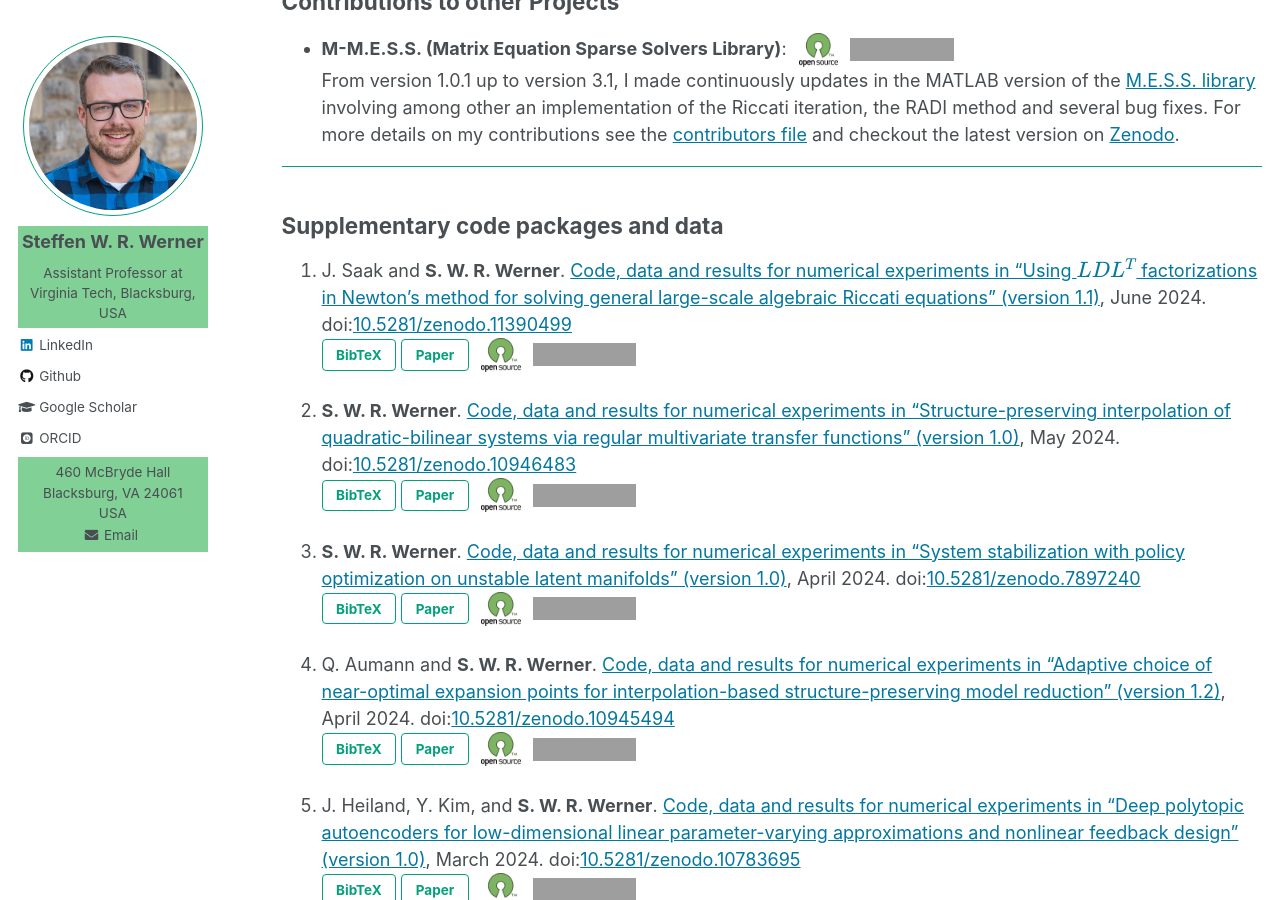
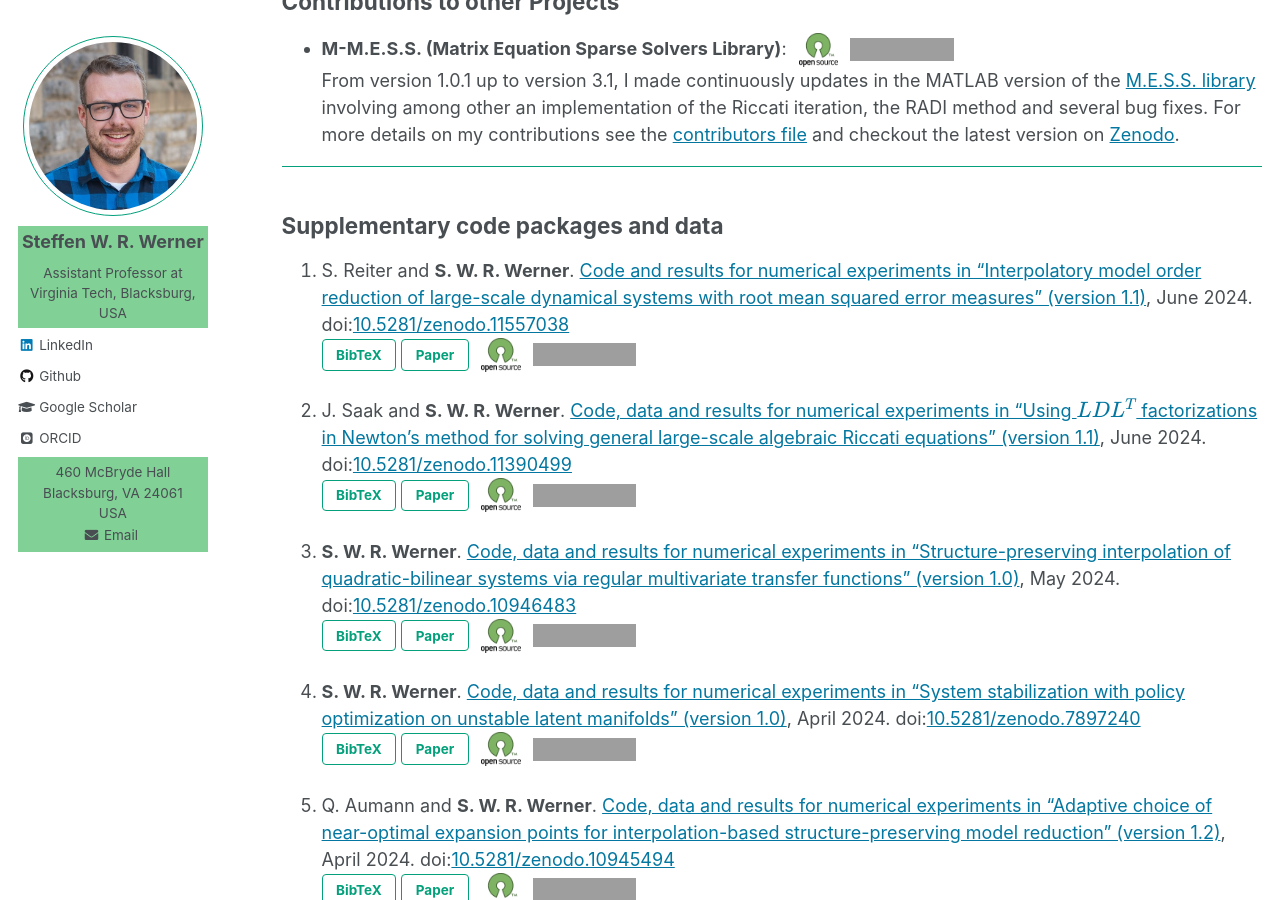
Before and after one commit to ninsteve/ninsteve.github.io, a Jekyll site: the page built from _pages/software.md, in a window 1280 px wide and 900 px high, scrolled down 1022 px. Built offline with Jekyll 4.4.1, drawn with Linux system fonts in a browser that asks for light colours; nearby versions of some CDN libraries; some web fonts are replaced; formulas are drawn with MathJax 3; grey boxes are pictures that could not be loaded.

Commit message:
Added new sup material

```diff
--- a/_pages/software.md
+++ b/_pages/software.md
@@ -115,6 +115,23 @@ author_profile: true
 ---
 
 ## <a name="codepackages"></a>Supplementary code packages and data ##
+
+1.  S. Reiter and <strong>S. W. R. Werner</strong>. <a target="blank_"
+    href="https://doi.org/10.5281/zenodo.11557038">Code and results for
+    numerical experiments in &ldquo;Interpolatory model order reduction of
+    large-scale dynamical systems with root mean squared error measures&rdquo;
+    (version 1.1)</a>,
+    June 2024. doi:<a target="blank_" href="https://doi.org/10.5281/zenodo.11557038">10.5281/zenodo.11557038</a><br />
+    <button id="supReiW24a-pop" class="btn btn--inverse">BibTeX</button>
+    <a target="blank_" href="https://doi.org/10.1016/j.ifacol.2025.03.066"><button
+    class="btn btn--inverse">Paper</button></a>
+    <a target ="_blank"
+    href="https://en.wikipedia.org/wiki/Open-source_software">
+    <img src="../images/open_source_symbol.png" alt="Open Source Software"
+    class="opensource"></a>
+    <a href="https://opensource.org/licenses/BSD-2-Clause">
+    <img src="https://img.shields.io/badge/License-BSD%202--Clause-orange.svg"
+    alt="License: BSD 2-Clause" class="badge"></a>
 
 1.  J. Saak and <strong>S. W. R. Werner</strong>. <a target="blank_"
     href="https://doi.org/10.5281/zenodo.11390499">Code, data and results for
--- a/files/software/bibtex.html
+++ b/files/software/bibtex.html
@@ -2,6 +2,26 @@
 <!-- SUPPLEMENTARY CODE PACKAGES AND DATA                                    -->
 <!--=========================================================================-->
 
+<script>
+  $(function(){
+  $('#supReiW24a-pop').magnificPopup({ items: { src: '#supReiW24a' },
+  closeBtnInside: true, autoFocusLast: false, fixedContentPos: false,
+  type: 'inline' }); });
+</script>
+<div id="supReiW24a" class="bibtex-dialog mfp-hide">
+<pre><code>
+@MISC{supReiW24a,
+  author =       {Reiter, S. and Werner, S.~W.~R.},
+  title  =       {Code and Results for Numerical Experiments in
+                  ``{I}nterpolatory model order reduction of large-scale
+                  dynamical systems with root mean squared error measures''
+                  (version 1.1)},
+  month  =       jun,
+  year   =       {2024},
+  doi    =       {10.5281/zenodo.11557038}
+}
+</code></pre></div>
+<!--=========================================================================-->
 <script>
   $(function(){
   $('#supSaaW24a-pop').magnificPopup({ items: { src: '#supSaaW24a' },
```
